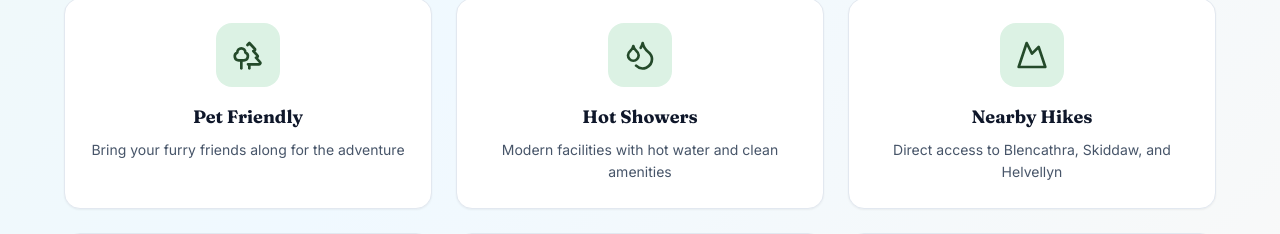
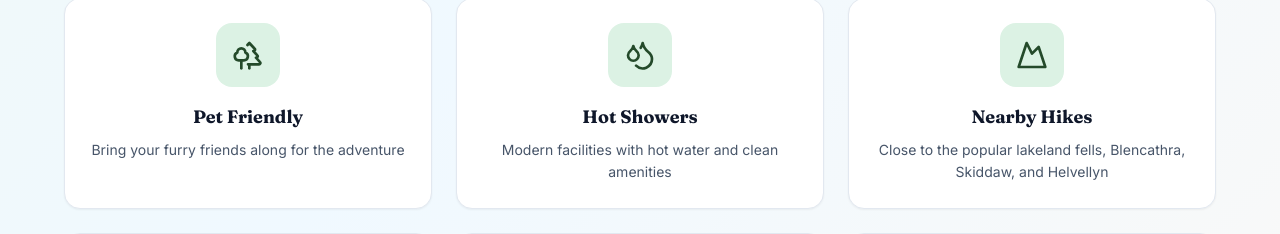
Before and after one commit to GHaigh/setmabanningcaravanpark, a Next.js app in the folder nextjs/: page / in a window 1280 px wide. Shown: the part 1627-1861 px from the top of the page. Built offline with nearby package versions, Linux system fonts and the light colour scheme; no server answers.

Commit message:
Update Blencathra references to be more accurate
- Change 'Direct access to Blencathra' to 'Close to the popular lakeland fells, Blencathra'
- Update both feature description and gallery caption
- More accurate description of proximity to the fells
- Emphasizes the popular lakeland fells location

```diff
--- a/nextjs/data/site.ts
+++ b/nextjs/data/site.ts
@@ -45,7 +45,7 @@ export const siteConfig = {
     {
       icon: 'Mountain',
       title: 'Nearby Hikes',
-      description: 'Direct access to Blencathra, Skiddaw, and Helvellyn'
+      description: 'Close to the popular lakeland fells, Blencathra, Skiddaw, and Helvellyn'
     },
     {
       icon: 'Wifi',
@@ -116,7 +116,7 @@ export const siteConfig = {
     {
       src: '/images/gallery/hiking-trail.jpg',
       alt: 'Hiking trail leading to Blencathra',
-      caption: 'Direct access to famous Lake District peaks'
+      caption: 'Close to the popular lakeland fells, Blencathra'
     },
     {
       src: '/images/gallery/holiday-home.jpg',
```
